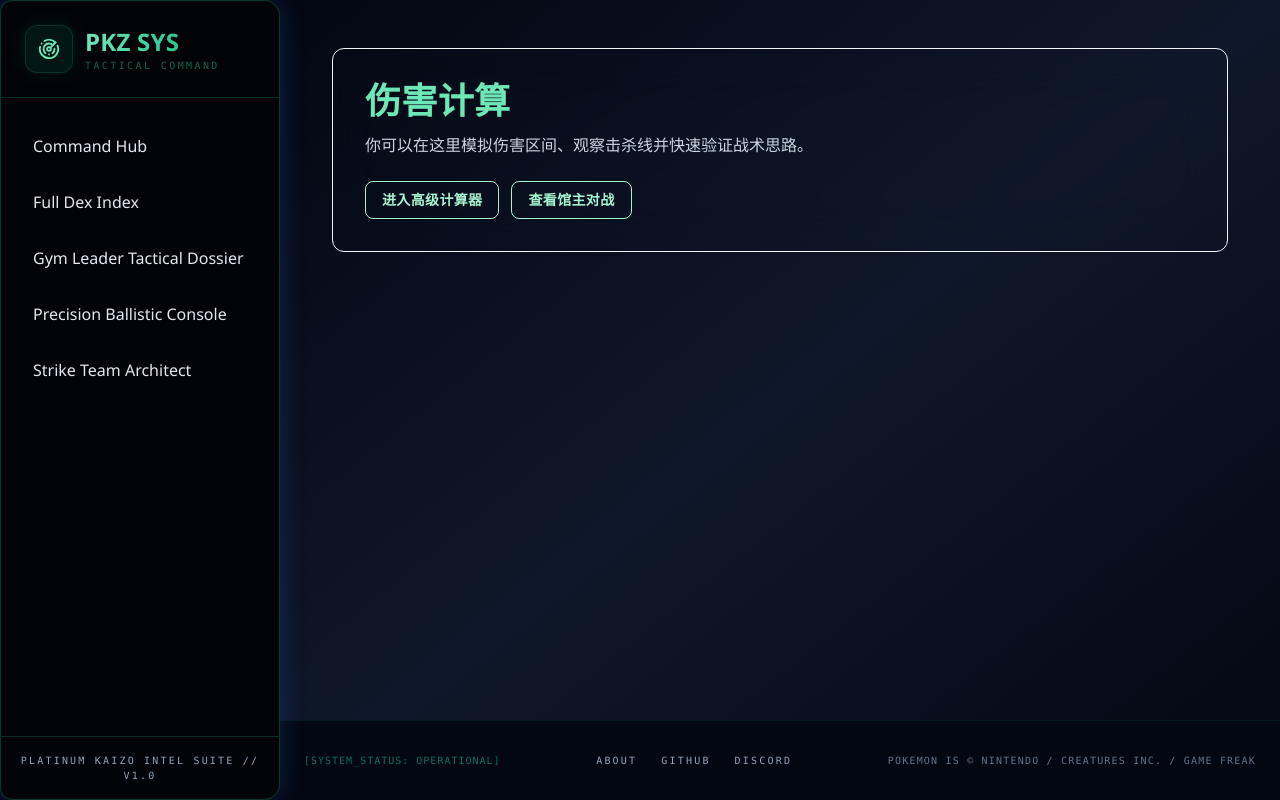
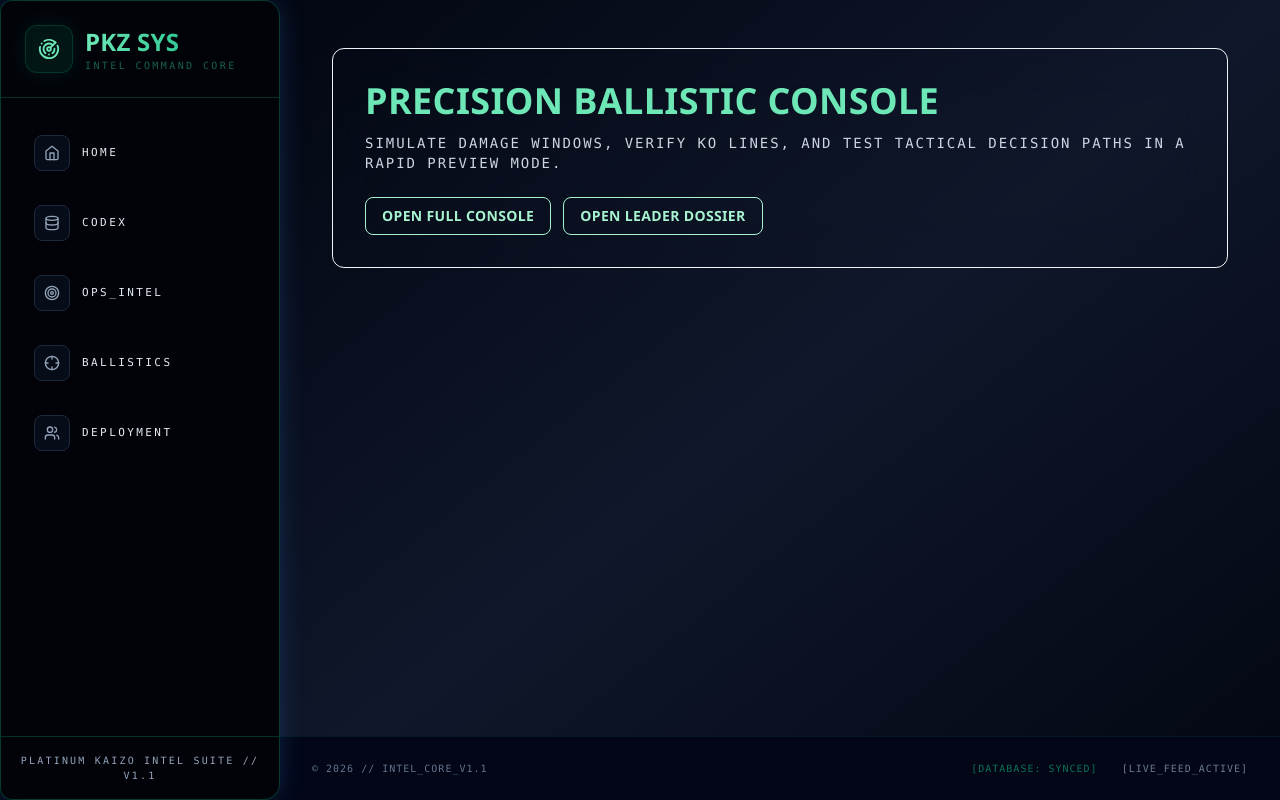
Before and after one commit to jewelrydecornerforwork/platinumkaizo, a Next.js app: page /calc in a window 1280 px wide. Built offline with nearby package versions, Linux system fonts and the light colour scheme.

Commit message:
Update Details

```diff
--- a/src/app/calc/page.tsx
+++ b/src/app/calc/page.tsx
@@ -5,13 +5,13 @@ export default function CalcPage(): React.ReactElement {
     <div className="px-6 py-12 md:px-12">
       <div className="mx-auto max-w-4xl">
         <section className="glass-card p-8">
-          <h1 className="title-strong mb-3 text-4xl text-emerald-300">伤害计算</h1>
-          <p className="mb-6 text-slate-300">
-            你可以在这里模拟伤害区间、观察击杀线并快速验证战术思路。
+          <h1 className="title-strong mb-3 text-4xl text-emerald-300">PRECISION BALLISTIC CONSOLE</h1>
+          <p className="mb-6 font-mono text-sm uppercase tracking-[0.14em] text-slate-300">
+            SIMULATE DAMAGE WINDOWS, VERIFY KO LINES, AND TEST TACTICAL DECISION PATHS IN A RAPID PREVIEW MODE.
           </p>
           <div className="flex flex-wrap gap-3">
-            <Link href="/calculator" className="tech-button">进入高级计算器</Link>
-            <Link href="/trainers" className="tech-button">查看馆主对战</Link>
+            <Link href="/calculator" className="tech-button">OPEN FULL CONSOLE</Link>
+            <Link href="/trainers" className="tech-button">OPEN LEADER DOSSIER</Link>
           </div>
         </section>
       </div>
--- a/src/app/calculator/page.tsx
+++ b/src/app/calculator/page.tsx
@@ -849,7 +849,7 @@ export default function DamageCalculatorPage() {
                       {selectedAttackerPreset.stats.atk} / {selectedDefenderPreset.stats.def}
                     </p>
                     <p className="mt-2 font-mono text-xs uppercase tracking-[0.12em] text-slate-400">
-                      Compares the attacker's offensive baseline against the defender's physical wall value for quick setup checks.
+                      Compares the attacker&apos;s offensive baseline against the defender&apos;s physical wall value for quick setup checks.
                     </p>
                   </div>
                 </div>
--- a/src/components/Navbar.tsx
+++ b/src/components/Navbar.tsx
@@ -5,11 +5,11 @@ import Link from 'next/link';
 import { motion } from 'framer-motion';
 
 const navItems = [
-  { name: '首页', href: '/' },
-  { name: '全图鉴', href: '/pokedex' },
-  { name: '伤害演算', href: '/calculator' },
-  { name: '馆主对战', href: '/trainers' },
-  { name: '队伍构建', href: '/teambuilder' },
+  { name: 'COMMAND HUB', href: '/' },
+  { name: 'FULL DEX INDEX', href: '/pokedex' },
+  { name: 'PRECISION BALLISTIC CONSOLE', href: '/calculator' },
+  { name: 'GYM LEADER TACTICAL DOSSIER', href: '/trainers' },
+  { name: 'STRIKE TEAM ARCHITECT', href: '/teambuilder' },
 ];
 
 export default function Navbar(): React.ReactElement {
@@ -26,7 +26,7 @@ export default function Navbar(): React.ReactElement {
         <div className="hidden gap-8 md:flex">
           {navItems.map((item) => (
             <Link key={item.name} href={item.href} className="group relative">
-              <span className="text-sm font-medium text-slate-400 transition-colors group-hover:text-emerald-400">
+              <span className="font-mono text-[11px] font-medium uppercase tracking-[0.16em] text-slate-400 transition-colors group-hover:text-emerald-400">
                 {item.name}
               </span>
               <motion.div
--- a/src/components/layout/Sidebar.tsx
+++ b/src/components/layout/Sidebar.tsx
@@ -1,10 +1,17 @@
 'use client';
 
-import { navItems } from '@/lib/navigation';
 import { useSidebar } from '@/components/providers/SidebarProvider';
-import { Radar, X } from 'lucide-react';
+import { Crosshair, Database, Home, Radar, Target, Users, X } from 'lucide-react';
 import Link from 'next/link';
 import { usePathname } from 'next/navigation';
+
+const navItems = [
+  { label: 'HOME', path: '/', icon: Home },
+  { label: 'CODEX', path: '/pokedex', icon: Database },
+  { label: 'OPS_INTEL', path: '/trainers', icon: Target },
+  { label: 'BALLISTICS', path: '/calculator', icon: Crosshair },
+  { label: 'DEPLOYMENT', path: '/teambuilder', icon: Users },
+] as const;
 
 export function Sidebar(): React.ReactElement {
   const { isOpen, closeSidebar } = useSidebar();
@@ -40,7 +47,7 @@ export function Sidebar(): React.ReactElement {
                   PKZ SYS
                 </h1>
                 <p className="font-mono text-[10px] uppercase tracking-[0.24em] text-emerald-400/45">
-                  Tactical Command
+                  INTEL COMMAND CORE
                 </p>
               </div>
             </div>
@@ -56,24 +63,38 @@ export function Sidebar(): React.ReactElement {
 
         <nav className="flex-1 space-y-2 overflow-y-auto px-4 py-6">
           {navItems.map((item) => {
-            const isActive = pathname === item.href;
+            const Icon = item.icon;
+            const isActive = pathname === item.path;
+
             return (
               <Link
-                key={item.id}
-                href={item.href}
+                key={item.path}
+                href={item.path}
                 onClick={closeSidebar}
-                className={`group relative flex items-center gap-3 rounded-lg px-4 py-3 transition-all duration-300 ${
+                className={`group relative flex items-center gap-3 rounded-xl px-4 py-3 transition-all duration-300 ${
                   isActive
-                    ? 'translate-x-1 border-l-2 border-emerald-500 bg-emerald-500/20 text-emerald-200'
-                    : 'text-slate-200 hover:translate-x-1 hover:bg-black/30 hover:text-emerald-200'
+                    ? 'translate-x-1 border border-emerald-500/35 bg-emerald-500/15 text-emerald-200 shadow-[0_0_18px_rgba(16,185,129,0.08)]'
+                    : 'border border-transparent text-slate-200 hover:translate-x-1 hover:border-emerald-500/20 hover:bg-black/30 hover:text-emerald-200'
                 }`}
               >
-                <span className="flex-1 font-medium">{item.label}</span>
-                {isActive && <div className="h-2 w-2 rounded-full bg-emerald-400" />}
+                <div className={`flex h-9 w-9 items-center justify-center rounded-lg border ${
+                  isActive
+                    ? 'border-emerald-500/30 bg-emerald-500/10 text-emerald-300'
+                    : 'border-slate-800 bg-slate-900/50 text-slate-400 group-hover:border-emerald-500/20 group-hover:text-emerald-300'
+                }`}>
+                  <Icon size={16} />
+                </div>
+
+                <span className="flex-1 font-mono text-[11px] uppercase tracking-[0.22em]">
+                  {item.label}
+                </span>
+
+                {isActive && <div className="h-2 w-2 rounded-full bg-emerald-400 shadow-[0_0_10px_rgba(16,185,129,0.6)]" />}
+
                 <span
                   aria-hidden="true"
                   className={`pointer-events-none absolute bottom-1 left-1/2 h-px -translate-x-1/2 bg-emerald-400/90 transition-all duration-300 ${
-                    isActive ? 'w-[78%]' : 'w-0 group-hover:w-[78%]'
+                    isActive ? 'w-[82%]' : 'w-0 group-hover:w-[82%]'
                   }`}
                 />
               </Link>
@@ -83,7 +104,7 @@ export function Sidebar(): React.ReactElement {
 
         <div className="border-t border-emerald-500/25 p-4">
           <p className="text-center font-mono text-[10px] uppercase tracking-[0.22em] text-slate-400">
-            PLATINUM KAIZO INTEL SUITE // V1.0
+            PLATINUM KAIZO INTEL SUITE // V1.1
           </p>
         </div>
       </aside>
--- a/src/components/layout/TacticalFooter.tsx
+++ b/src/components/layout/TacticalFooter.tsx
@@ -1,26 +1,10 @@
-import Link from 'next/link';
-
 export const TacticalFooter = (): React.ReactElement => (
-  <footer className="mt-20 w-full border-t border-emerald-500/10 bg-slate-950 px-6 py-8">
-    <div className="mx-auto flex max-w-7xl flex-col items-center justify-between gap-6 md:flex-row">
-      <div className="font-mono text-[10px] uppercase tracking-widest text-emerald-500/60">
-        [SYSTEM_STATUS: OPERATIONAL]
-      </div>
-
-      <div className="flex items-center gap-6 font-mono text-[10px] uppercase tracking-[0.22em] text-slate-400">
-        <Link href="#" className="transition-colors hover:text-emerald-400">
-          About
-        </Link>
-        <Link href="#" className="transition-colors hover:text-emerald-400">
-          GitHub
-        </Link>
-        <Link href="#" className="transition-colors hover:text-emerald-400">
-          Discord
-        </Link>
-      </div>
-
-      <div className="text-center font-mono text-[10px] uppercase tracking-[0.12em] text-slate-500 md:text-right">
-        Pokemon is © Nintendo / Creatures Inc. / GAME FREAK
+  <footer className="mt-20 w-full border-t border-emerald-500/10 bg-[#020617] py-6 font-mono">
+    <div className="flex flex-col items-center justify-between gap-4 px-8 text-[10px] uppercase tracking-widest text-slate-500 md:flex-row">
+      <div>© 2026 // INTEL_CORE_V1.1</div>
+      <div className="flex flex-wrap items-center gap-6">
+        <span className="text-emerald-500/60">[DATABASE: SYNCED]</span>
+        <span className="animate-pulse text-slate-400">[LIVE_FEED_ACTIVE]</span>
       </div>
     </div>
   </footer>
```
Also changed, not shown: src/app/teambuilder/page.tsx (+18 -45 lines), 1 other file (tests, documents, lock files or other folders).
